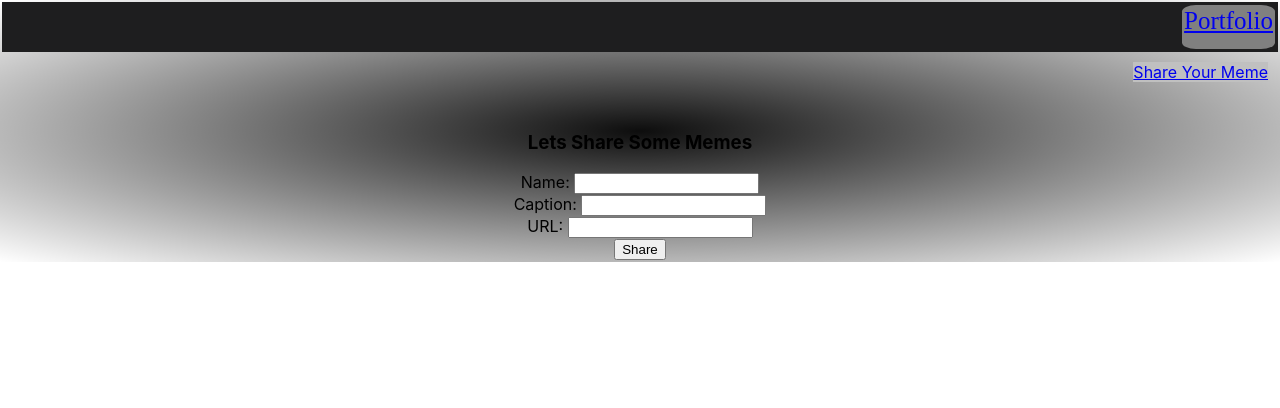
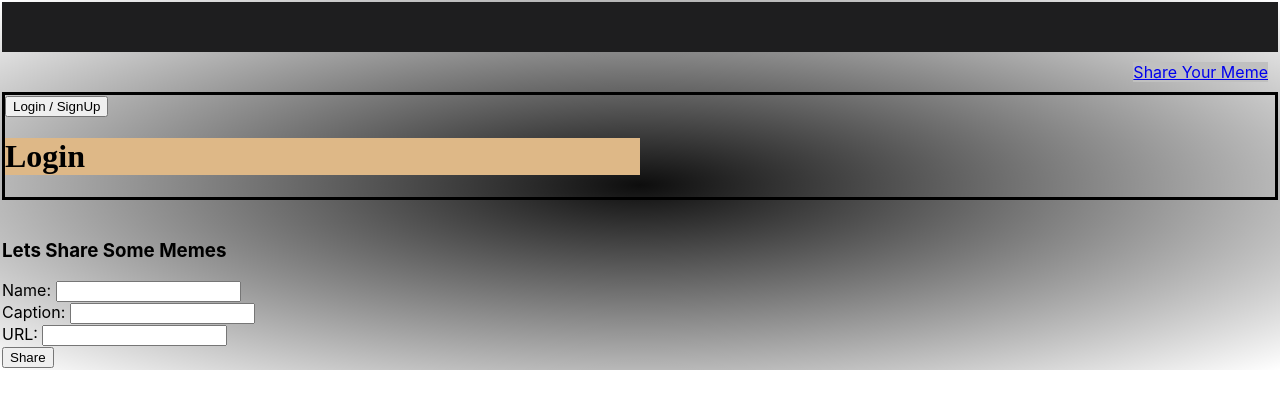
Before and after one commit to nik-kill/xMeme, a React (Create React App) app in the folder frontend/: page /create in a window 1280 px wide. Shown: the top 408 px of the page. Built offline with nearby package versions, Linux system fonts and the light colour scheme.

Commit message:
added login and register component

```diff
--- a/frontend/src/App.css
+++ b/frontend/src/App.css
@@ -15,7 +15,6 @@
 }
 
 .App {
-  text-align: center;
   background: radial-gradient(rgba(0, 0, 0, 0.95), transparent);
   background-repeat: no-repeat;
   padding: 2px;
@@ -38,14 +37,34 @@
   background-color: silver;
   color: black;
 }
+
+.toggleButton{
+  display: flex;
+  margin-left:20%;
+  margin-right: 20%;
+  border: solid;
+}
+.board{
+  border: solid;
+}
+
+.loginBoard, .registerBoard{
+  background-color: burlywood;
+  width: 50%;
+  font-family:cursive;
+
+}
+
 .memeBox{
   display: flex;
   flex-wrap: wrap;
-  justify-content: space-evenly;
+  justify-content: center;
 }
 .meme {
-  background-color: black;
-  color:aqua;
+  background-color:rgba(0, 0, 0, 0.95);
+  color:orange;
+  margin: 1px;
+  border-radius: 15px;
 
 }
 
--- a/frontend/src/App.js
+++ b/frontend/src/App.js
@@ -3,22 +3,21 @@ import { BrowserRouter as Router, Route } from "react-router-dom";
 
 import './App.css';
 
-import Navbar from "./components/navbar.component"
+import Navbar from "./components/navbar.component";
 import MemesList from "./components/memes.component";
 import EditMeme from "./components/edit-meme.component";
 import CreateMeme from "./components/create-meme.component";
 
+import Board from "./components/board";
 
 function App() {
+
   return (
     <Router>
       <div className="App">
-        {/* Link to Portfolio Website */}
-
-        <a className="portfolioLink" href="https://nik-kill.github.io/" target="_blank">Portfolio </a>
-
         <header className="App-header"></header>
         <Navbar />
+        <Board />
         <br />
         <Route path="/" exact component={MemesList} />
         <Route path="/edit/:id" component={EditMeme} />
--- /dev/null
+++ b/frontend/src/components/board.js
@@ -0,0 +1,33 @@
+import React, { Component } from 'react';
+import Login from "./login";
+import Register from "./register";
+
+export default class Board extends Component {
+    constructor(props) {
+        super(props);
+
+        this.handleToggle = this.handleToggle.bind(this);
+
+        this.state = {
+            isUser:true
+         };
+    }
+
+    handleToggle(e){
+        this.setState({
+            isUser: !this.state.isUser
+        });
+        // console.log(this.state.isUser);
+    }
+
+    render() {
+        return (
+            <div className="board">
+                <button onClick={this.handleToggle}>
+                Login / SignUp
+                </button>
+                {this.state.isUser ? <Login /> : <Register />}
+            </div>
+        )
+    }
+}
--- /dev/null
+++ b/frontend/src/components/login.js
@@ -0,0 +1,13 @@
+import React, { Component } from 'react';
+
+export default class Login extends Component {
+
+    render() {
+        return (
+            <div className="loginBoard">
+                <h1>Login</h1>
+
+            </div>
+        )
+    }
+}
--- /dev/null
+++ b/frontend/src/components/register.js
@@ -0,0 +1,13 @@
+import React, { Component } from 'react';
+
+export default class Login extends Component {
+
+    render() {
+        return (
+            <div className="loginBoard">
+                <h1>Register</h1>
+
+            </div>
+        )
+    }
+}
```
